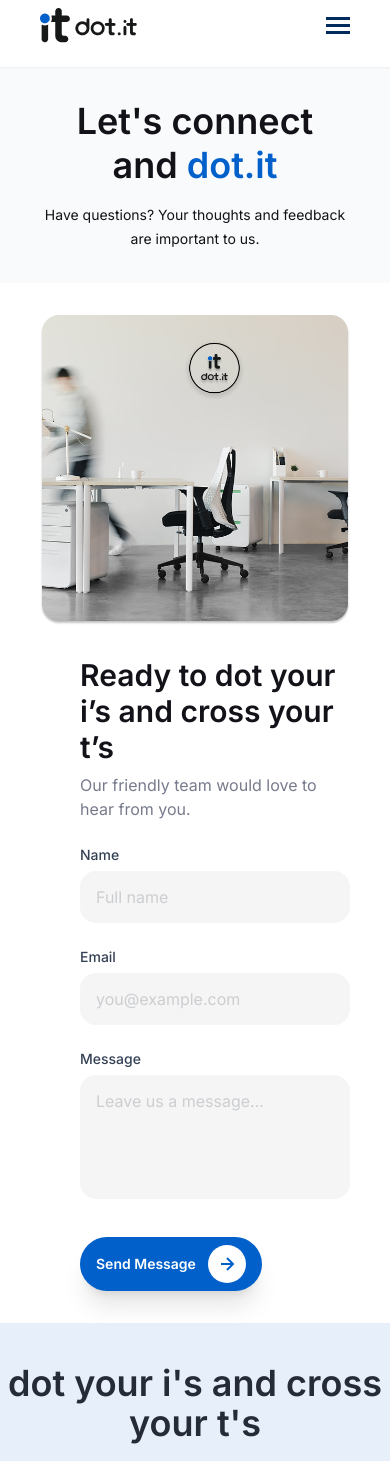
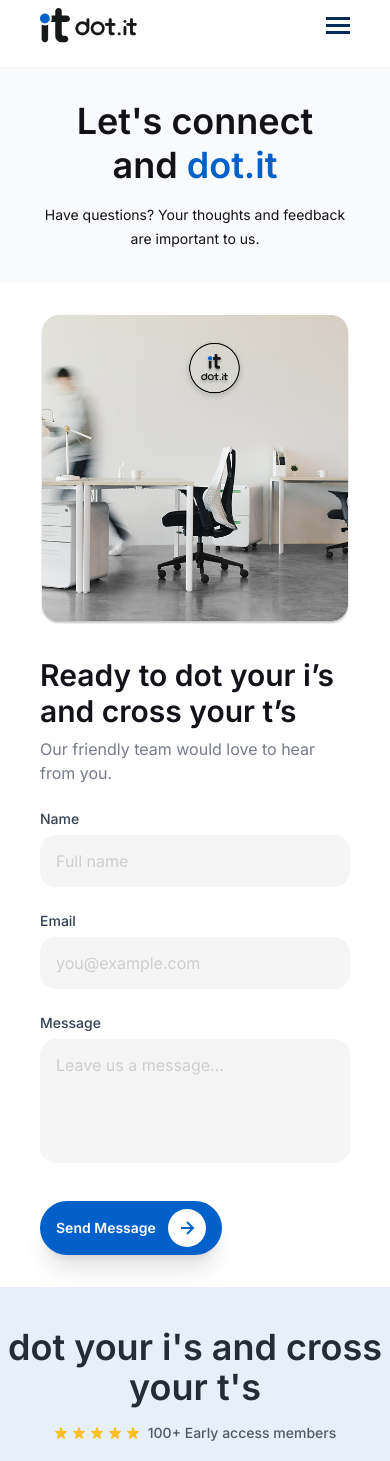
Before and after one commit to MuhammadChand410/it-dot, a React (Vite) app: page /contact/us in a window 390 px wide. Shown: the top 1461 px of the page. Built offline with nearby package versions, Linux system fonts and the light colour scheme.

Commit message:
responsive ma height  add

```diff
--- a/src/pages/contact/contact-us.jsx
+++ b/src/pages/contact/contact-us.jsx
@@ -27,7 +27,7 @@ export default function ContactUs() {
         <section className="md:py-20 py-8 bg-white">
             <div className="container">
                 <div className="grid grid-cols-1 md:grid-cols-[minmax(100px,698px)_minmax(100px,582px)] gap-8 md:gap-12 items-center">
-                    <div className="w-full pl-10 md:order-1 order-2">
+                    <div className="w-full pl-0 md:pl-10 md:order-1 order-2">
                         <div className="pb-6 md:pb-8">
                             <h2 className="text-3xl font-semibold text-[#141219] pb-2">Ready to dot your i’s and cross your t’s</h2>
                             <p className="text-base font-normal text-[#777B8B]">Our friendly team would love to hear from you.</p>
--- a/src/pages/why-do/stop-wasting.jsx
+++ b/src/pages/why-do/stop-wasting.jsx
@@ -47,7 +47,7 @@ export default function StopWasting() {
         },
     ]
 
-    const heights = ["h-[230px] md:h-[376px]", "h-[210px] md:h-[312px]", "h-[210px] md:h-[261px]"];
+    const heights = ["h-[240px] md:h-[376px]", "h-[220px] md:h-[312px]", "h-[228px] md:h-[261px]"];
     const backgrounds = [
         "bg-[#0160C9]",
         "bg-[#E6EFFA] mt-0 md:mt-16",
```
